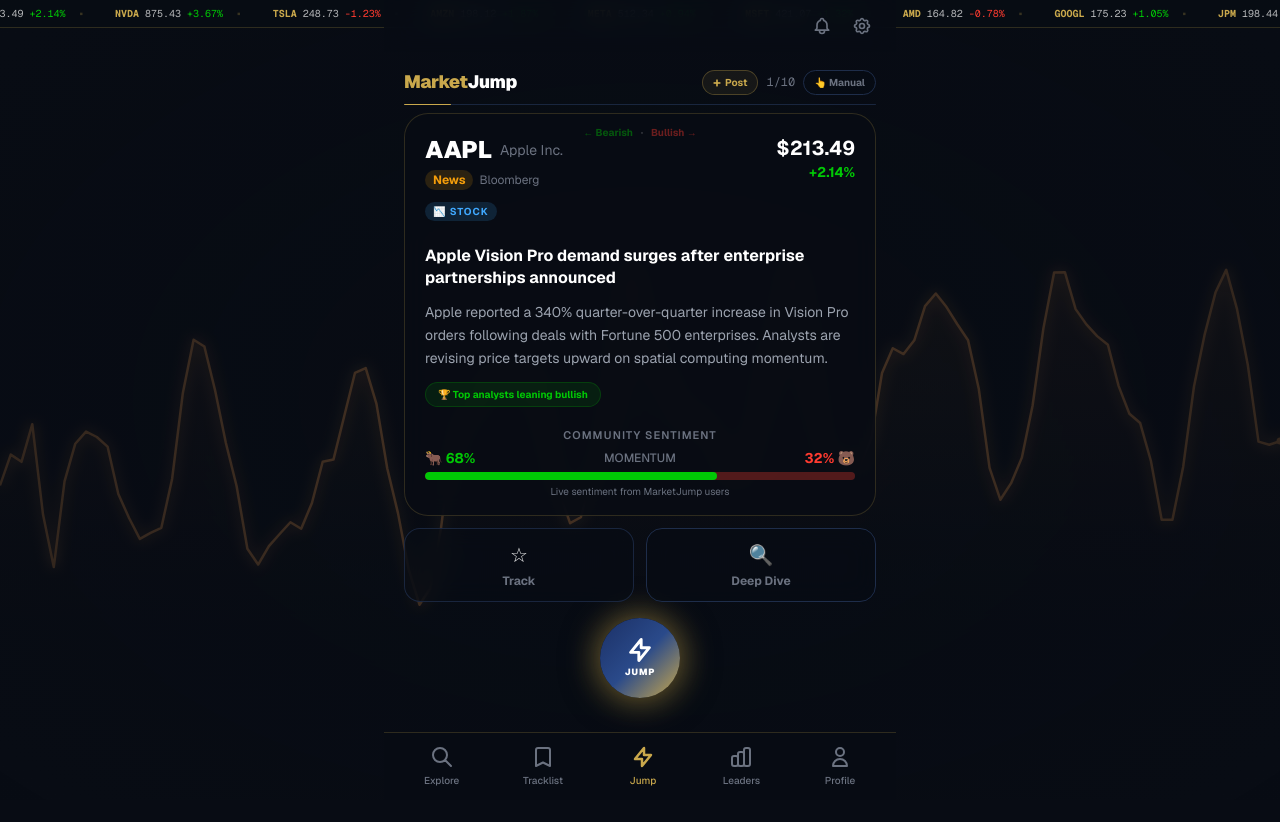
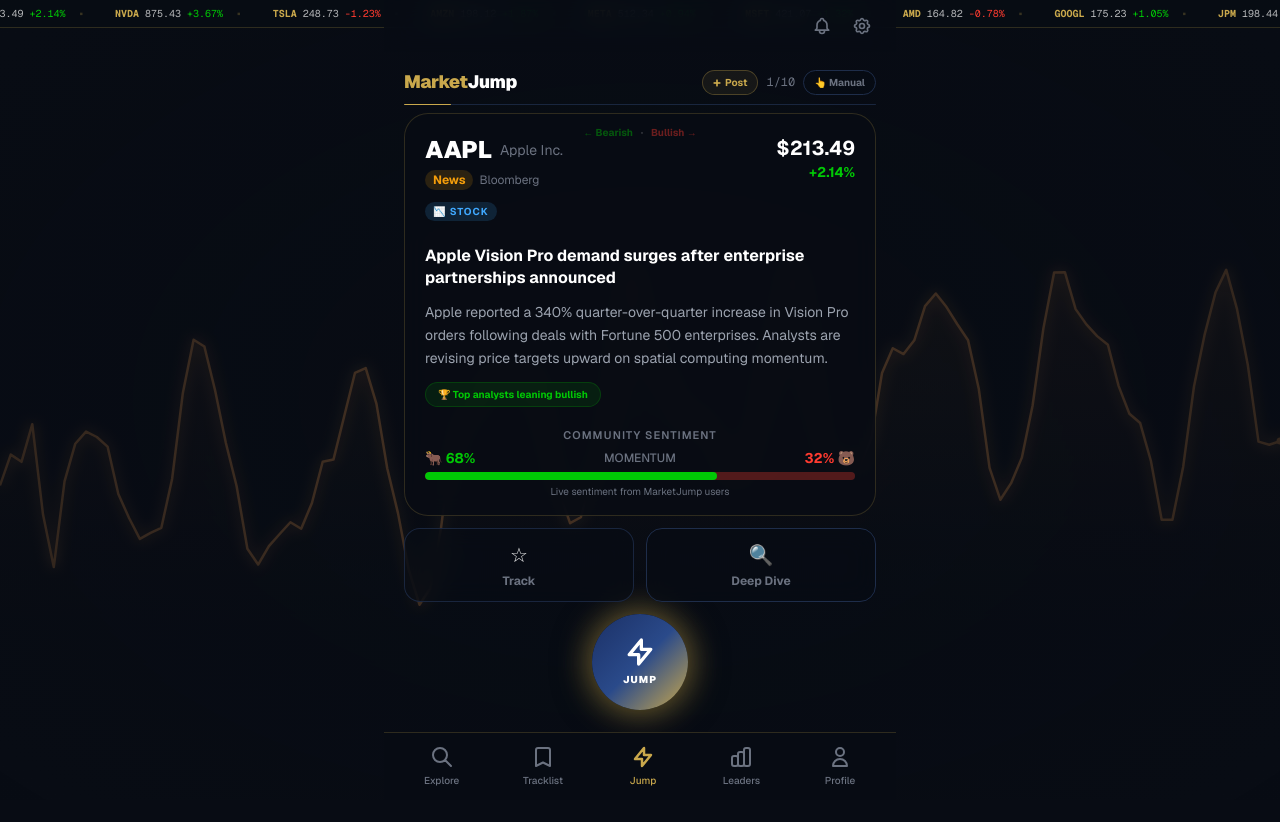
Before and after one commit to 018awright-ux/MarketJump, a Next.js app: page /feed in a window 1280 px wide. Before the commit the page ends 800 px from the top, so only its background shows below. Built offline with nearby package versions, Linux system fonts and the light colour scheme; no server answers; the database is empty.

Commit message:
Fix JUMP button clearance above nav, bigger JUMP button with gold glow

```diff
--- a/app/(main)/layout.tsx
+++ b/app/(main)/layout.tsx
@@ -31,8 +31,8 @@
         </Link>
       </div>
 
-      {/* pt-14 = top bar height, pb-20 = bottom nav */}
-      <main className="flex-1 overflow-hidden pb-20 pt-14 relative z-10">
+      {/* pt-14 = top bar height, pb-24 = bottom nav + clearance for JUMP button */}
+      <main className="flex-1 overflow-hidden pb-24 pt-14 relative z-10">
         {children}
       </main>
       <BottomNav />
--- a/components/JumpCard.tsx
+++ b/components/JumpCard.tsx
@@ -266,20 +266,21 @@
         </button>
       </div>
 
-      {/* JUMP circle button */}
-      <div className="flex justify-center mt-4">
+      {/* JUMP circle button — the brand centerpiece */}
+      <div className="flex justify-center mt-3 mb-1">
         <button
           onClick={onJump}
-          className="w-20 h-20 rounded-full transition-all active:scale-90 flex flex-col items-center justify-center gap-0.5 animate-jump-pulse"
+          className="w-24 h-24 rounded-full transition-all active:scale-90 flex flex-col items-center justify-center gap-1 animate-jump-pulse"
           style={{
             background: 'linear-gradient(135deg, #1B3066 0%, #2a4a8a 50%, #C9A84C 100%)',
             color: '#fff',
+            boxShadow: '0 0 32px rgba(201,168,76,0.4), 0 0 64px rgba(27,48,102,0.3)',
           }}
         >
-          <svg className="w-7 h-7" fill="none" stroke="currentColor" viewBox="0 0 24 24">
+          <svg className="w-8 h-8" fill="none" stroke="currentColor" viewBox="0 0 24 24">
             <path strokeLinecap="round" strokeLinejoin="round" strokeWidth={2.5} d="M13 10V3L4 14h7v7l9-11h-7z" />
           </svg>
-          <span className="text-[9px] font-black tracking-widest">JUMP</span>
+          <span className="text-[10px] font-black tracking-widest">JUMP</span>
         </button>
       </div>
     </div>
```
